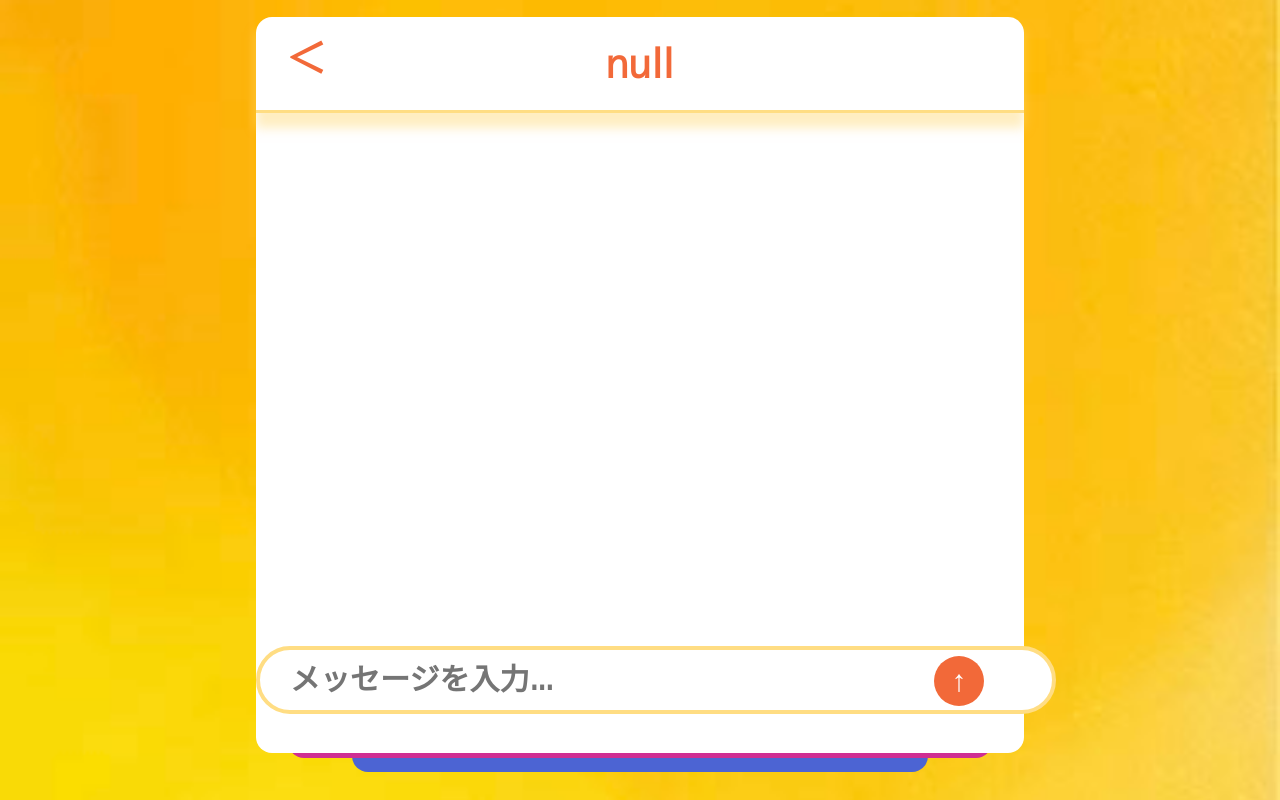
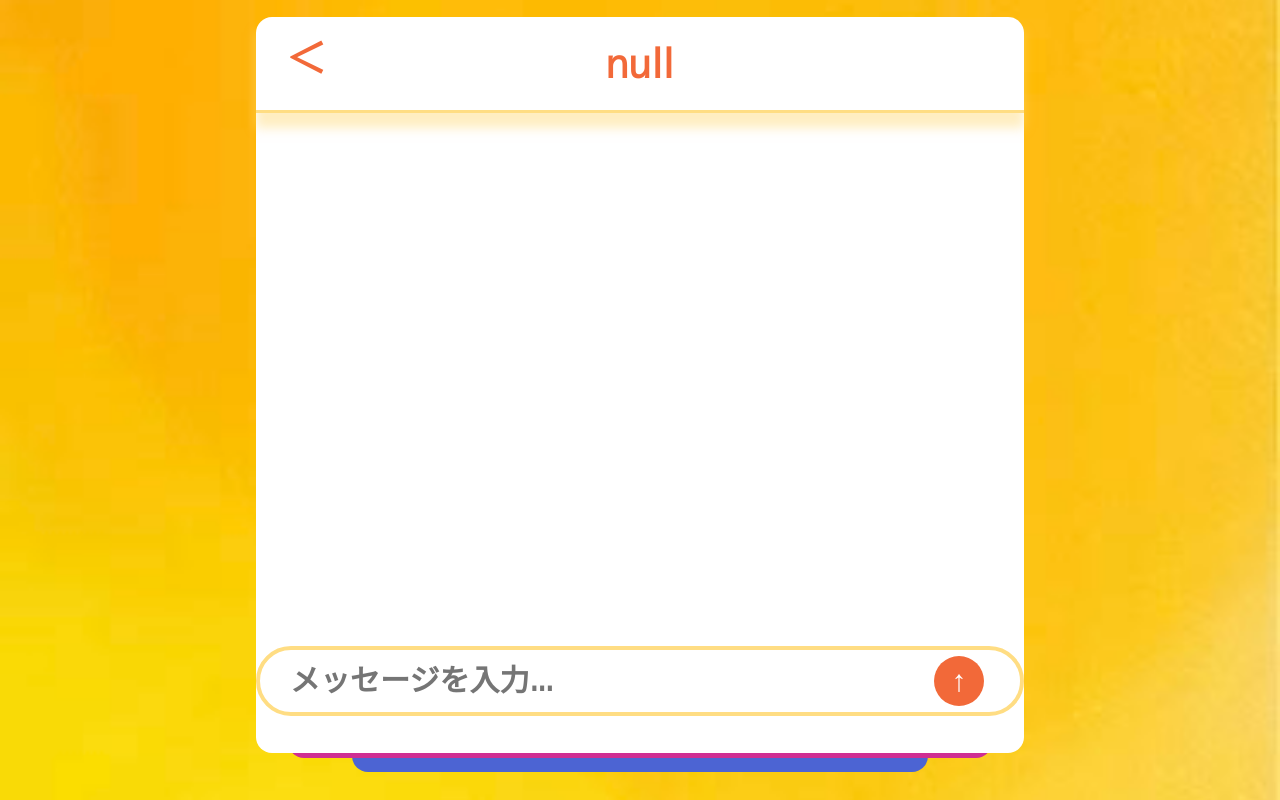
Before and after one commit to moabe-monn/Poptalk_UI, a Next.js app: page /talk in a window 1280 px wide. Built offline with nearby package versions, Linux system fonts and the light colour scheme; a web font is replaced by a local one.

Commit message:
change talkInput2

```diff
--- a/src/app/talk/page_talk.module.css
+++ b/src/app/talk/page_talk.module.css
@@ -62,17 +62,18 @@
 .messageInput {
   box-sizing: border-box;
   font-family: "M PLUS 1p", sans-serif;
-  width: 800px;
-  height: 50px;
+  width: 100%;
+  max-width: 800px;
+  height: 70px;
   font-size: 30px;
   font-weight: bold;
   color: #F26939;
   background-color: #ffffff;
   border: 4px solid #FFDD83;
-  border-radius: 50px;         /* ← px が抜けていたので修正 */
-  padding: 30px;
+  border-radius: 50px;
+  padding: 10px 30px;
   display: block;
-  margin: 40px auto 0 auto;  /* ← 上に100pxの余白を追加しつつ中央に */
+  margin: 40px auto 0 auto;
 }
 
 .sendButton {
```
